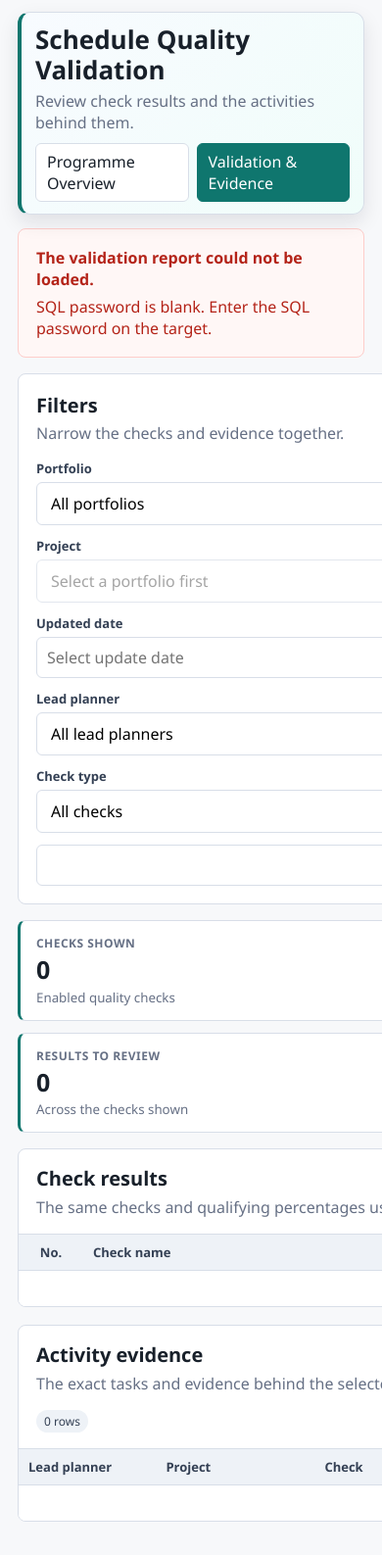
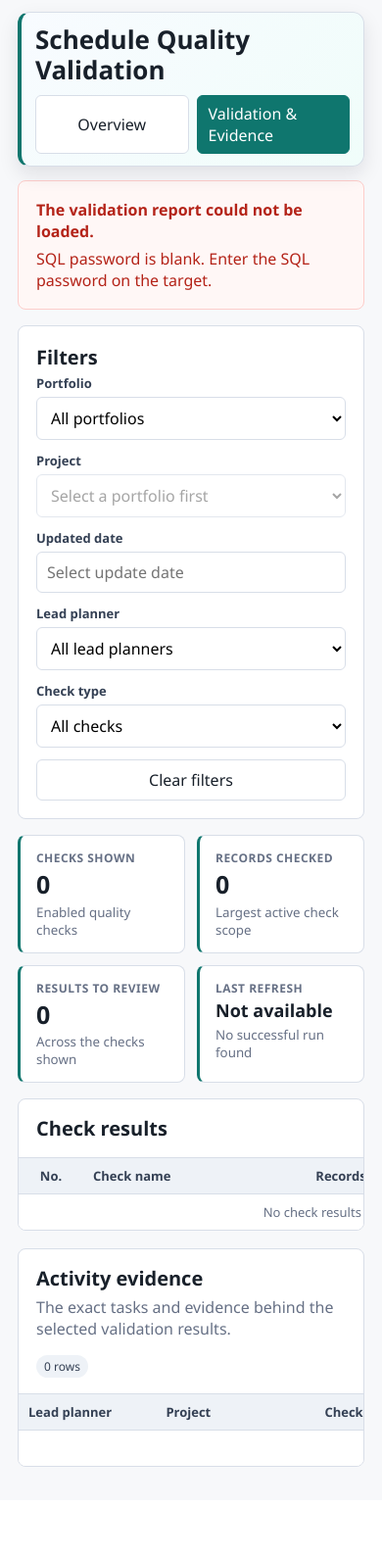
Before and after one commit to mathew-bateman/P6, a Django app: page /schedule-quality/validation/ in a window 390 px wide; the page is wider, and only the part inside the window is pictured. Shown: the part 112-1699 px from the top of that part at 98% size. After the commit the page ends 1609 px from the top of that part, so only its background shows below. Run offline with Django 5.2, Linux system fonts and the light colour scheme; the visitor is signed in with stand-in values (Sample User, id 1); parts of the project's set-up code (start-up, migrations or seed data) failed here and were passed over; some libraries are stand-ins or nearby versions.

Commit message:
fix: constrain validation report layout

```diff
--- a/templates/backups/partials/schedule_quality_validation_results.html
+++ b/templates/backups/partials/schedule_quality_validation_results.html
@@ -27,7 +27,6 @@
             <div class="validation-panel-header">
                 <div>
                     <h2>Check results</h2>
-                    <p class="subtle">The same checks and qualifying percentages used by the reporting dataset.</p>
                 </div>
                 {% if validation_filters.check_code %}<span class="badge success">Filtered check</span>{% endif %}
             </div>
--- a/templates/backups/schedule_quality_validation.html
+++ b/templates/backups/schedule_quality_validation.html
@@ -77,7 +77,7 @@
     @media (max-width: 1040px) {
         .validation-layout { grid-template-columns: 1fr; }
         .validation-filter-panel { position: static; }
-        .validation-filter-panel form { display: grid; grid-template-columns: repeat(3, minmax(0, 1fr)); gap: 12px; align-items: end; }
+        .validation-filter-panel form { display: grid; grid-template-columns: repeat(2, minmax(0, 1fr)); gap: 12px; align-items: end; }
         .validation-filter-panel .field { margin: 0; }
         .validation-filter-actions { grid-column: 1 / -1; justify-self: end; width: min(100%, 300px); }
     }
@@ -94,10 +94,9 @@
 <section class="toolbar page-hero maintenance-page-heading">
     <div>
         <h1>Schedule Quality Validation</h1>
-        <p class="subtle">Review check results and the activities behind them.</p>
     </div>
     <nav class="validation-tabs" aria-label="Schedule quality reports">
-        <a class="button ghost" href="{% url 'schedule_quality_overview' %}">Programme Overview</a>
+        <a class="button ghost" href="{% url 'schedule_quality_overview' %}">Overview</a>
         <a class="button current" href="{% url 'schedule_quality_validation' %}" aria-current="page">Validation &amp; Evidence</a>
     </nav>
 </section>
@@ -112,7 +111,6 @@
 <div class="validation-layout">
     <aside class="panel validation-filter-panel">
         <h2>Filters</h2>
-        <p class="subtle" style="margin:0 0 16px;">Narrow the checks and evidence together.</p>
         <form method="get"
               hx-get="{% url 'schedule_quality_validation' %}"
               hx-trigger="change from:select, change from:input"
@@ -176,7 +174,7 @@
         </form>
     </aside>
 
-    <div aria-live="polite">
+    <div class="validation-main" aria-live="polite">
         {% include "backups/partials/schedule_quality_validation_results.html" %}
     </div>
 </div>
```
